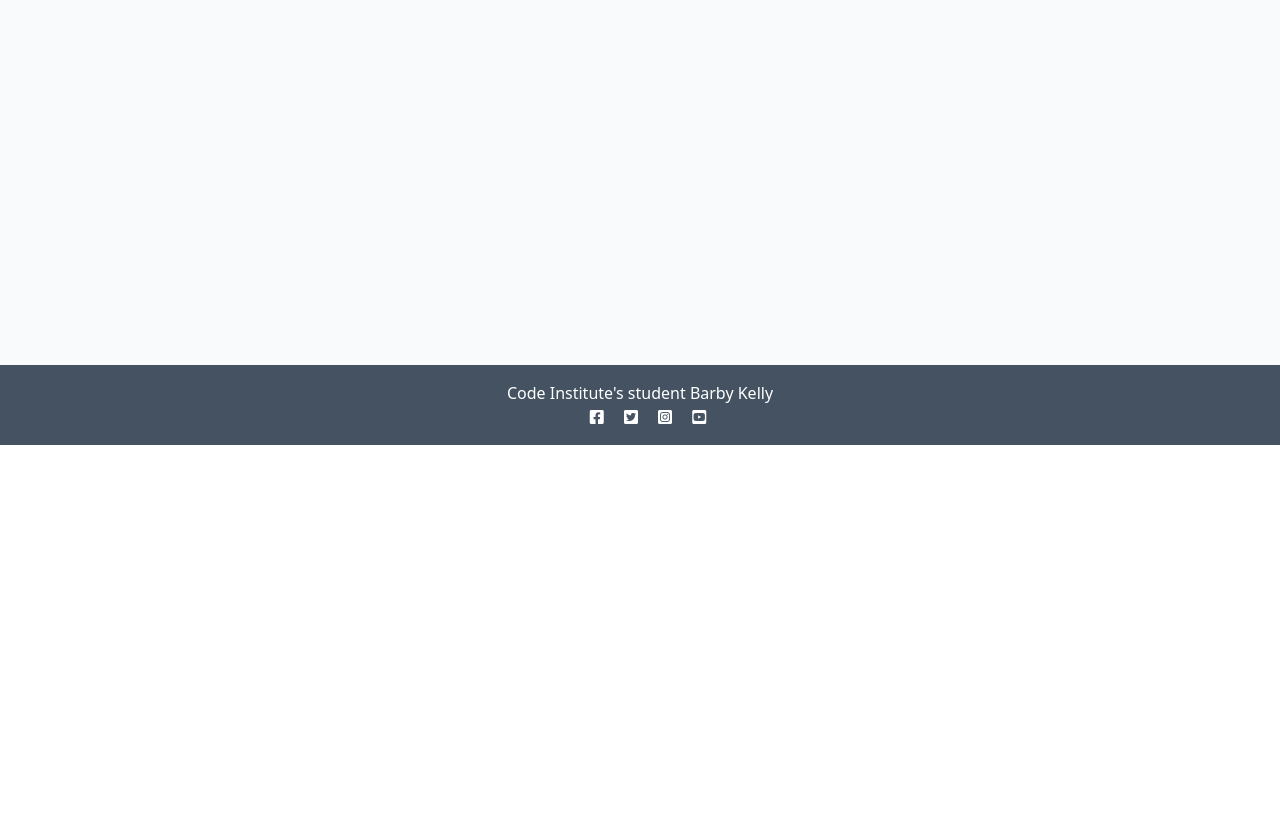
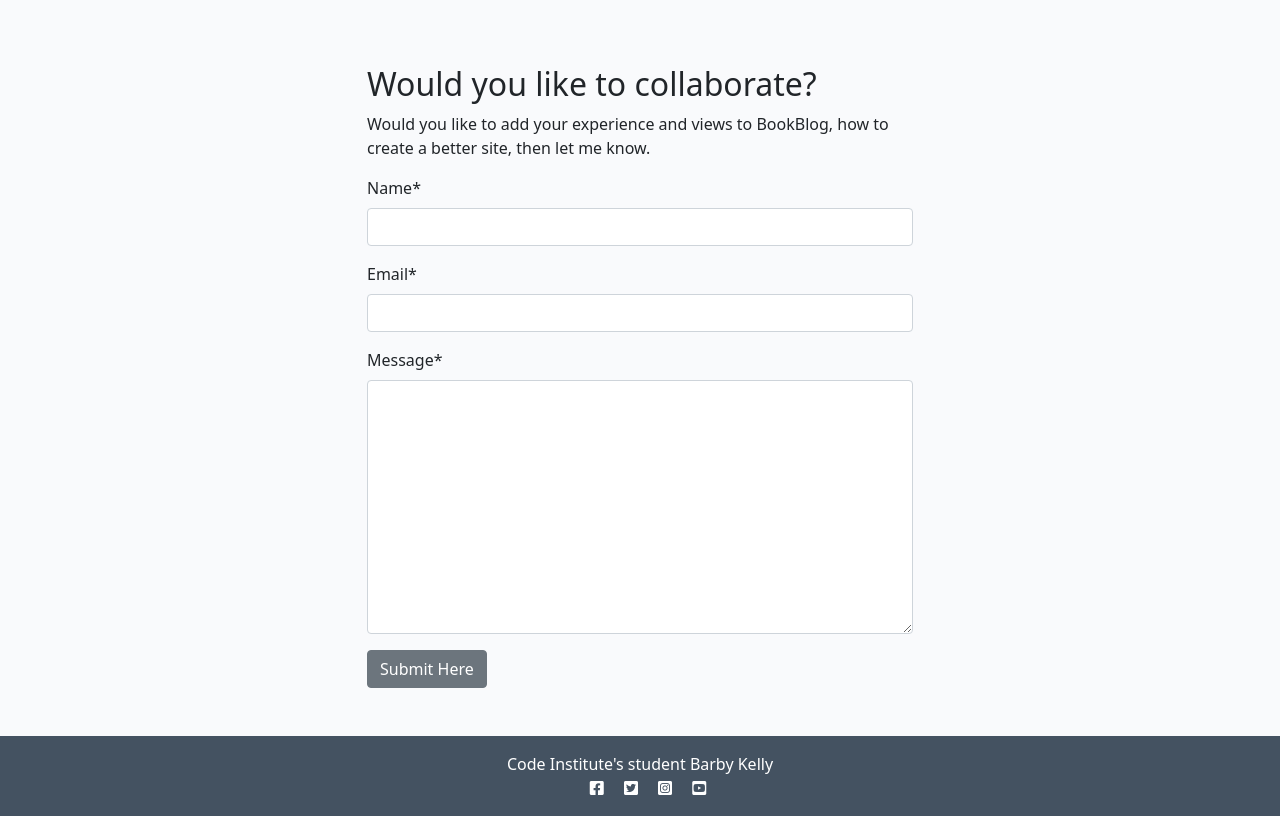
Before and after one commit to BarbyKelly/blog, a Django app: page /about/ in a window 1280 px wide. Shown: the part 355-1171 px from the top of the page. Before the commit the page ends 800 px from the top, so only its background shows below. Run offline with Django 4.2, Linux system fonts and the light colour scheme; data that the repository does not hold is empty; some libraries are stand-ins or nearby versions.

Commit message:
Add a form to About app, to request Collaboration

```diff
--- /dev/null
+++ b/about/forms.py
@@ -0,0 +1,8 @@
+from .models import CollaborateRequest
+from django import forms
+
+
+class CollaborateForm(forms.ModelForm):
+    class Meta:
+        model = CollaborateRequest
+        fields = ('name', 'email', 'message')
--- a/about/models.py
+++ b/about/models.py
@@ -1,6 +1,8 @@
 from django.db import models
 
 # Create your models here.
+
+
 class About(models.Model):
     title = models.CharField(max_length=200)
     updated_on = models.DateTimeField(auto_now=True)
@@ -8,3 +10,13 @@ class About(models.Model):
 
     def __str__(self):
         return self.title
+
+
+class CollaborateRequest(models.Model):
+    name = models.CharField(max_length=200)
+    email = models.EmailField()
+    message = models.TextField()
+    read = models.BooleanField(default=False)
+
+    def __str__(self):
+        return f"Collaboration request from {self.name}"
--- a/about/templates/about/about.html
+++ b/about/templates/about/about.html
@@ -1,12 +1,13 @@
 {% extends 'base.html' %}
 {% block content %}
+{% load crispy_forms_tags %}
 {% load static %}
 <div class="container mt-5">
     <div class="row">
-        <div class="col-4 text-center">
+        <div class="col-12 col-md-4 text-center">
             <img src="{% static 'images/cloudsoptimized.jpg' %}" width="75%">
         </div>
-        <div class="col-8">
+        <div class="col-12 col-md-8">
             <!-- Title goes between these h2 tags -->
             <h2>{{ about.title }}</h2>
             <!-- Content goes directly underneath this -->
@@ -19,5 +20,18 @@
             <p class="text-end"><em>Updated on: {{ about.updated_on }}</em></p>
         </div>
       </div>
+      <div class="row justify-content-center">
+        <div class="col-12 col-md-6 my-5">
+            <h2>Would you like to collaborate?</h2>
+            <p>Would you like to add your experience and views to BookBlog, how to create a better site, then let me know.</p>
+
+            <!-- Add your form here. Submit button should have the classes of btn, btn-secondary -->
+            <form method="post">
+                {{ collaborate_form | crispy }}
+                {% csrf_token %}
+                <button class="btn btn-secondary" type="submit">Submit Here</button>
+            </form>
+        </div>
+    </div>
 </div>
 {% endblock content %}
--- a/about/views.py
+++ b/about/views.py
@@ -1,5 +1,6 @@
 from django.shortcuts import render
 from .models import About
+from .forms import CollaborateForm
 
 
 # Create your views here.
@@ -8,9 +9,13 @@ def about_me(request):
     Renders the About page
     """
     about = About.objects.all().order_by('-updated_on').first()
+    collaborate_form = CollaborateForm()
 
     return render(
         request,
         "about/about.html",
-        {"about": about},
+        {
+            "about": about,
+            "collaborate_form": collaborate_form
+        },
     )
--- a/bkblog/views.py
+++ b/bkblog/views.py
@@ -32,8 +32,9 @@ def post_detail(request, slug):
     comment_count = post.comments.filter(approved=True).count()
 
     if request.method == "POST":
-       comment_form = CommentForm(data=request.POST)
-       if comment_form.is_valid():
+        print("POST request received")
+        comment_form = CommentForm(data=request.POST)
+        if comment_form.is_valid():
           comment = comment_form.save(commit=False)
           comment.author = request.user
           comment.post = post
@@ -44,6 +45,7 @@ def post_detail(request, slug):
     )
 
     comment_form = CommentForm()
+    print("About to render template")
 
     return render(
         request,
--- a/bookblog/settings.py
+++ b/bookblog/settings.py
@@ -27,7 +27,7 @@ TEMPLATES_DIR = os.path.join(BASE_DIR, 'templates')
 SECRET_KEY = os.environ.get('SECRET_KEY')
 
 # SECURITY WARNING: don't run with debug turned on in production!
-DEBUG = False
+DEBUG = True
 
 ALLOWED_HOSTS = [
     "8000-barbykelly-blog-i5e54din0m4.ws-eu114.gitpod.io",
```
Also changed, not shown: about/admin.py (+6 -1 lines), about/migrations/0002_collaboraterequest.py (added).
